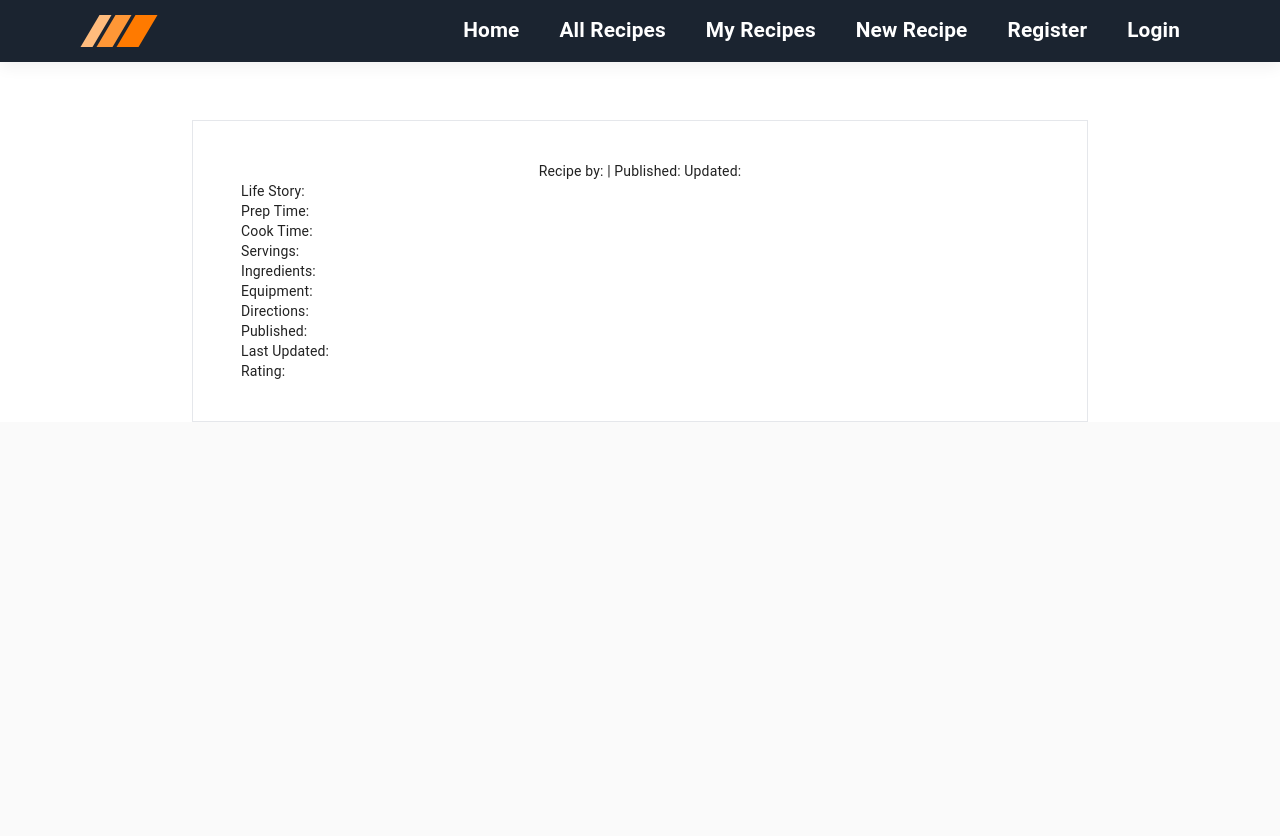
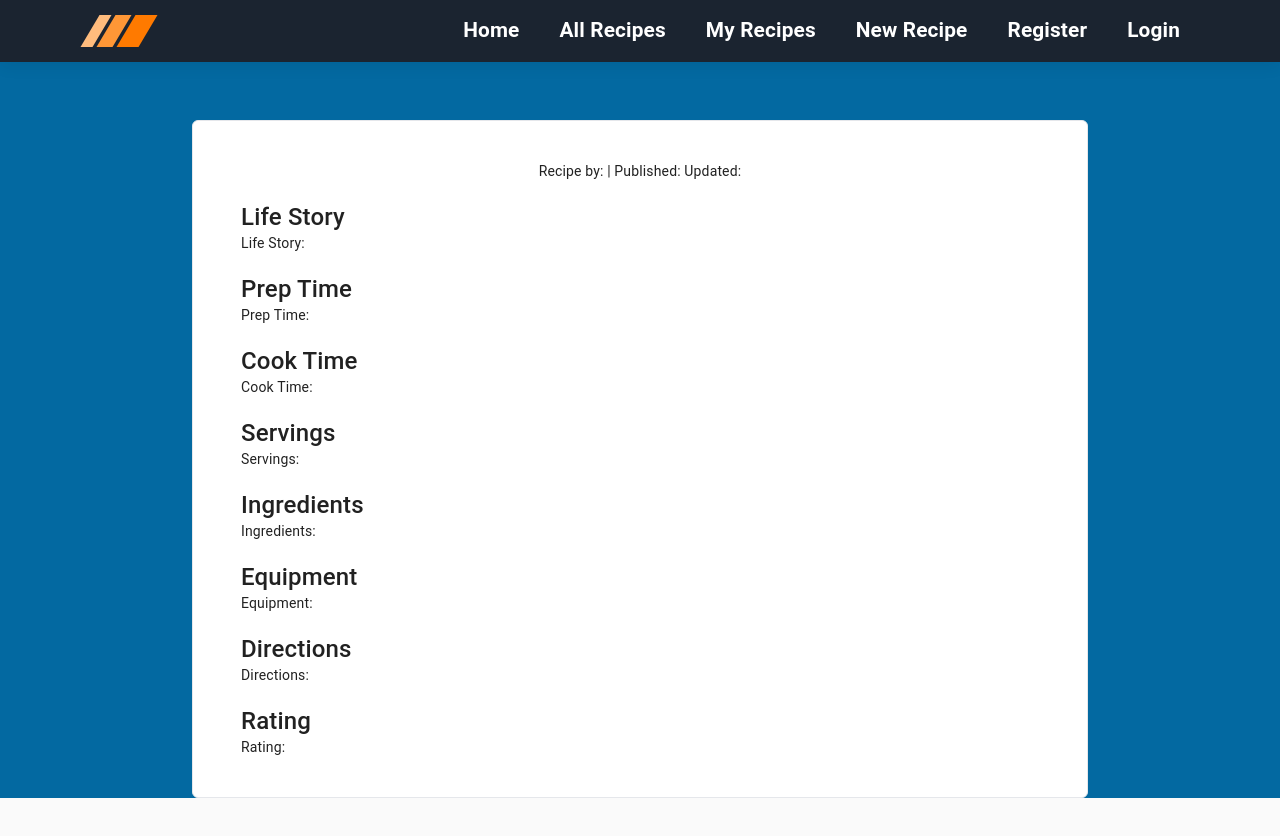
Before and after one commit to aesakof/recipe-app, a React (Create React App) app in the folder react-frontend/: page /recipe/1 in a window 1280 px wide. Before the commit the page ends 800 px from the top, so only its background shows below. Built offline with nearby package versions, Linux system fonts and the light colour scheme; no server answers.

Commit message:
More styling to recipe pages

```diff
--- a/react-frontend/src/App.js
+++ b/react-frontend/src/App.js
@@ -26,7 +26,7 @@ function App() {
             {/* <Header /> */}
             <Navbar />
 
-            <div style={{paddingTop: '80px'}}>
+            <div className='bg-sky-700 pt-20'>
                 <Routes>
                     <Route exact path="/" element={<Home />} />
                     <Route exact path="/register" element={<Register />} />
--- a/react-frontend/src/components/AllRecipes.js
+++ b/react-frontend/src/components/AllRecipes.js
@@ -21,16 +21,21 @@ export default function AllRecipes() {
             {
                 recipes === null ?
                 <h5>Loading recipes data...</h5> :
-                <div>
+                <div className="flex flex-wrap flex-start">
                     { recipes.map( (recipe) => (
-                        <div>
-                            <Link to={'/recipe/' + recipe.id}>
+                        <Link className="w-80 h-96 m-4 overflow-hidden bg-white rounded-md" to={'/recipe/' + recipe.id}>
+                            <img className="w-full h-64 object-cover" src={recipe.photo}/>
+                            <div className="pt-4 pl-4 pr-4 font-semibold text-2xl">
                                 {recipe.recipe_name}
-                            </Link>
-                        </div>
+                            </div>
+                            <div className="pl-4">by {recipe.username}</div>
+                        </Link>
                     )) }
                 </div>
             }
         </div>
     );
 }
+
+{/* <Link className="bg-gray border rounded-lg overflow-hidden" to={'/recipe/' + recipe.id}>
+<img className="h-32 w-full" src={recipe.photo}/> */}
--- a/react-frontend/src/components/CreateRecipe.js
+++ b/react-frontend/src/components/CreateRecipe.js
@@ -40,7 +40,7 @@ export default function CreateRecipe() {
     return (
         <React.Fragment>
             <form
-                className="max-w-2xl m-auto py-10 mt-10 mb-10 px-12 border"
+                className="max-w-2xl m-auto py-10 mt-10 mb-10 px-12 border bg-white rounded-md"
                 onSubmit={handleSubmit(onFormSubmit, onErrors)}
             >
                 <h1 className="text-center text-4xl font-semibold mt-10">New Recipe</h1>
--- a/react-frontend/src/components/EditRecipe.js
+++ b/react-frontend/src/components/EditRecipe.js
@@ -85,7 +85,7 @@ export default function EditRecipe() {
     return (
         <React.Fragment>
             <form
-                className="max-w-2xl m-auto py-10 mt-10 mb-10 px-12 border"
+                className="max-w-2xl m-auto py-10 mt-10 mb-10 px-12 border bg-white rounded-md"
                 onSubmit={handleSubmit(onFormSubmit, onErrors)}
             >
                 <h1 className="text-center text-4xl font-semibold mt-10">Edit Recipe</h1>
--- a/react-frontend/src/components/Recipe.js
+++ b/react-frontend/src/components/Recipe.js
@@ -24,7 +24,7 @@ export default function AllRecipes() {
             {
                 recipe === null ?
                 <h5>Loading recipes data...</h5> :
-                <div className="max-w-4xl m-auto py-10 mt-10 mb-10 px-12 border">
+                <div className="max-w-4xl m-auto py-10 mt-10 mb-10 px-12 border bg-white rounded-md">
                     <h1 className="text-center text-7xl font-bold">{recipe.recipe_name}</h1>
                     <p className="text-center text-sm">Recipe by: {recipe.username} | Published: {recipe.published_date} Updated: {recipe.updated_date}</p>
 
@@ -53,16 +53,30 @@ export default function AllRecipes() {
                         </>
                     }
 
-                    <p><img src={recipe.photo}/></p>
+                    <img src={recipe.photo}/>
+
+                    <label className="text-2xl font-bold font-medium block mt-5">Life Story</label>
                     <p>Life Story: {recipe.life_story}</p>
+
+                    <label className="text-2xl font-bold font-medium block mt-5">Prep Time</label>
                     <p>Prep Time: {recipe.prep_time}</p>
+
+                    <label className="text-2xl font-bold font-medium block mt-5">Cook Time</label>
                     <p>Cook Time: {recipe.cook_time}</p>
+
+                    <label className="text-2xl font-bold font-medium block mt-5">Servings</label>
                     <p>Servings: {recipe.servings}</p>
+
+                    <label className="text-2xl font-bold font-medium block mt-5">Ingredients</label>
                     <p>Ingredients: {recipe.ingredients}</p>
+
+                    <label className="text-2xl font-bold font-medium block mt-5">Equipment</label>
                     <p>Equipment: {recipe.equipment}</p>
+
+                    <label className="text-2xl font-bold font-medium block mt-5">Directions</label>
                     <p>Directions: {recipe.directions}</p>
-                    <p>Published: {recipe.published_date}</p>
-                    <p>Last Updated: {recipe.updated_date}</p>
+
+                    <label className="text-2xl font-bold font-medium block mt-5">Rating</label>
                     <p>Rating: {recipe.rating}</p>
                 </div>
             }
```
Also changed, not shown: 2 other files (tests, documents, lock files or other folders).
